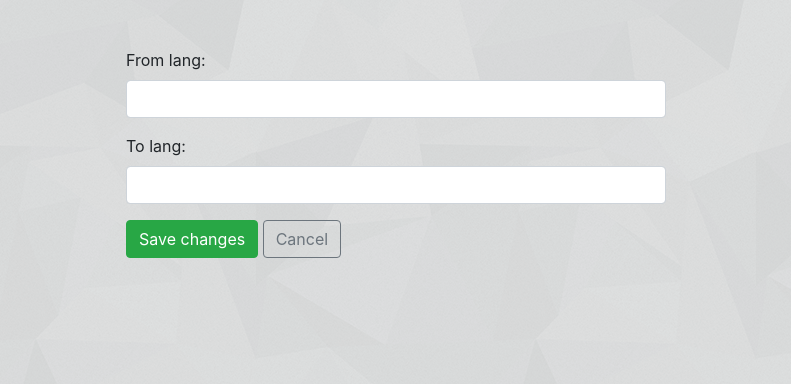
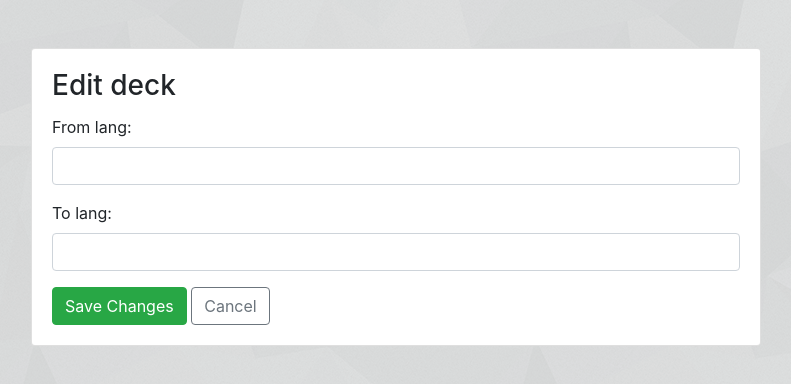
Before and after one commit to Erfi/darvag, a Django app: template dora/templates/edit_deck.html in a window 1280 px wide. Shown: the part 56-440 px from the top of the page, without its empty margins (244-1035 px from the left). Run offline with Django 3.2, Linux system fonts and the light colour scheme; the template is opened without the code that fills it: values that come from a table or form of the project are taken from there, others are empty; some libraries are stand-ins or nearby versions.

Commit message:
beautifies edit views of deck and entry. Added tags to the edit entry, however the tags show all tags not just the user tags, its bug.

```diff
--- a/dora/flashcard/views.py
+++ b/dora/flashcard/views.py
@@ -137,7 +137,8 @@ class DeckDeleteView(DeleteView):
 @method_decorator(login_required, name='dispatch')
 class EntryUpdateView(UpdateView):
     model = Entry
-    fields = ['from_word', 'to_word', 'from_example']
+    fields = ['from_word', 'to_word', 'from_example', 'tags']
+
     template_name = 'edit_entry.html'
     pk_url_kwarg = 'entry_id'
     context_object_name = 'entry'
--- a/dora/templates/edit_deck.html
+++ b/dora/templates/edit_deck.html
@@ -11,14 +11,19 @@
 {% endblock title %}
 
 {% block content %}
-    <div class="row justify-content-center mt-5">
-        <div class="col-6">
-            <form method="post" class="mb-4" novalidate>
-                {% csrf_token %}
-                {% include 'includes/form.html' %}
-                <button type="submit" class="btn btn-success">Save changes</button>
-                <a href="{% url 'dashboard' %}" class="btn btn-outline-secondary" role="button">Cancel</a>
-            </form>
+    <div class="row justify-content-center mt-5 mb-5">
+        <div class="col-lg-8 col-md-10 col-sm-12">
+            <div class="card">
+                <div class="card-body">
+                    <h3 class="card-title">Edit deck</h3>
+                    <form method="post" novalidate>
+                        {% csrf_token %}
+                        {% include 'includes/form.html' %}
+                        <button type="submit" class="btn btn-success">Save Changes</button>
+                        <a href="{% url 'dashboard' %}" class="btn btn-outline-secondary" role="button">Cancel</a>
+                    </form>
+                </div>
+            </div>
         </div>
     </div>
 {% endblock content %}
```
Also changed, not shown: dora/templates/edit_entry.html (+9 -3 lines).
